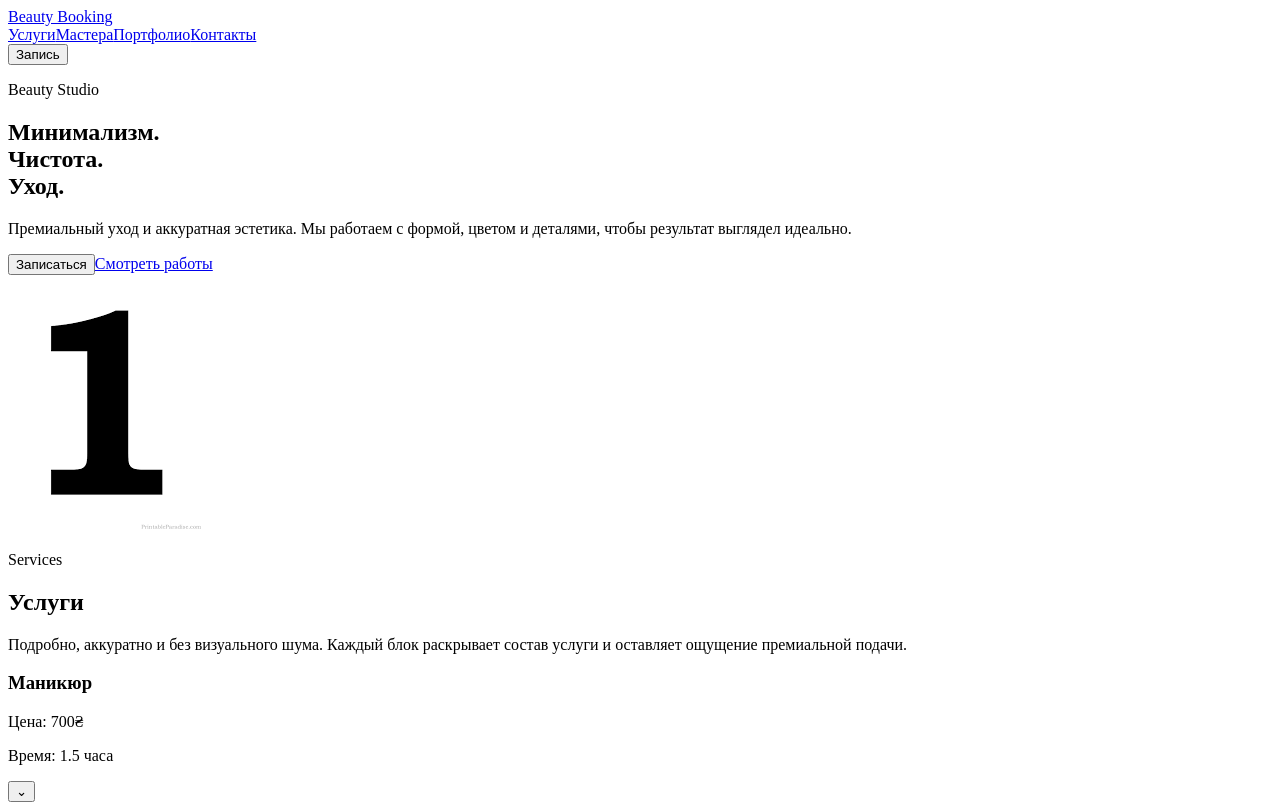
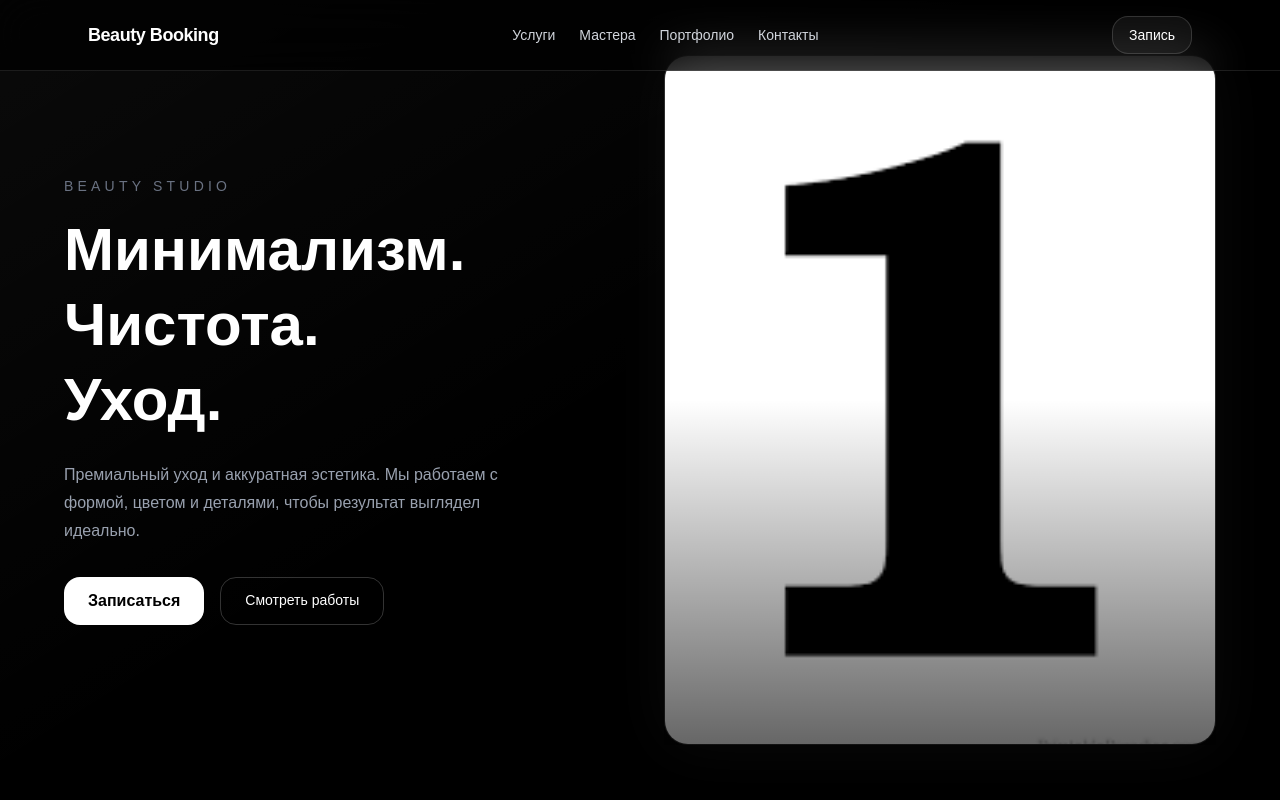
Before and after one commit to DayDreamingg-g/beauty-booking-site, a Next.js app: page / in a window 1280 px wide. Shown: the top 804 px of the page. Built offline with nearby package versions, Linux system fonts and the light colour scheme.

Commit message:
fix splash animation css
add custom keyframes and class for splash screen animation compatible with tailwind v4

```diff
--- a/src/app/globals.css
+++ b/src/app/globals.css
@@ -1,7 +1,37 @@
-@keyframes loader-line {
+@import "tailwindcss";
+
+/* ===== Base Theme ===== */
+:root {
+  --background: #ffffff;
+  --foreground: #171717;
+}
+
+@theme inline {
+  --color-background: var(--background);
+  --color-foreground: var(--foreground);
+  --font-sans: var(--font-geist-sans);
+  --font-mono: var(--font-geist-mono);
+}
+
+@media (prefers-color-scheme: dark) {
+  :root {
+    --background: #0a0a0a;
+    --foreground: #ededed;
+  }
+}
+
+/* ===== Base ===== */
+body {
+  background: var(--background);
+  color: var(--foreground);
+  font-family: Arial, Helvetica, sans-serif;
+}
+
+/* ===== SPLASH ANIMATION ===== */
+@keyframes splash-line {
   0% {
     transform: translateX(-100%);
-    opacity: 0.25;
+    opacity: 0.2;
   }
   50% {
     transform: translateX(0%);
@@ -9,10 +39,10 @@
   }
   100% {
     transform: translateX(100%);
-    opacity: 0.25;
+    opacity: 0.2;
   }
 }
 
-.animate-loader-line {
-  animation: loader-line 1.2s ease-in-out infinite;
+.splash-line {
+  animation: splash-line 1.2s ease-in-out infinite;
 }
--- a/src/app/page.tsx
+++ b/src/app/page.tsx
@@ -33,15 +33,15 @@ export default function Home() {
   useEffect(() => {
     const appearTimer = setTimeout(() => {
       setSplashVisible(true);
-    }, 50);
+    }, 80);
 
     const disappearTimer = setTimeout(() => {
       setSplashVisible(false);
-    }, 1800);
+    }, 1700);
 
     const removeTimer = setTimeout(() => {
       setShowSplash(false);
-    }, 2500);
+    }, 2400);
 
     return () => {
       clearTimeout(appearTimer);
--- a/src/components/SplashScreen.tsx
+++ b/src/components/SplashScreen.tsx
@@ -13,10 +13,8 @@ export default function SplashScreen({
 
   return (
     <div
-      className={`fixed inset-0 z-[200] flex items-center justify-center bg-black transition-all duration-700 ${
-        isVisible
-          ? "pointer-events-auto opacity-100"
-          : "pointer-events-none opacity-0"
+      className={`fixed inset-0 z-[200] flex items-center justify-center bg-black transition-opacity duration-700 ${
+        isVisible ? "opacity-100" : "pointer-events-none opacity-0"
       }`}
     >
       <div
@@ -33,7 +31,7 @@ export default function SplashScreen({
         </h1>
 
         <div className="mt-8 h-px w-40 overflow-hidden bg-white/10">
-          <div className="animate-loader-line h-full w-full bg-white/70" />
+          <div className="h-full w-20 animate-pulse bg-white/70" />
         </div>
       </div>
     </div>
```
